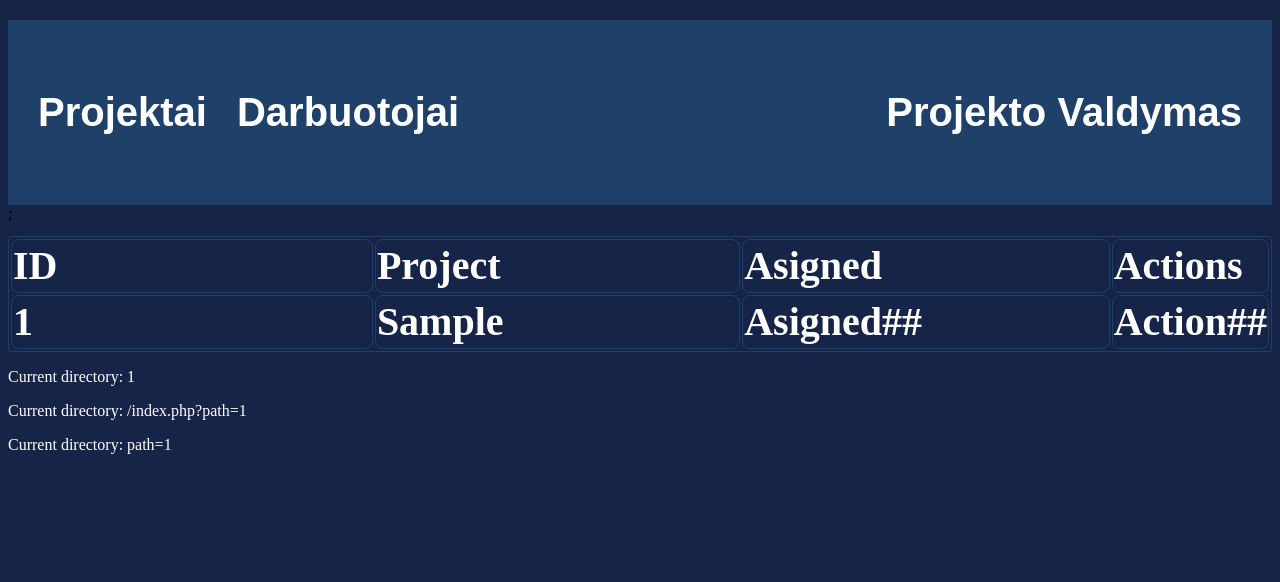
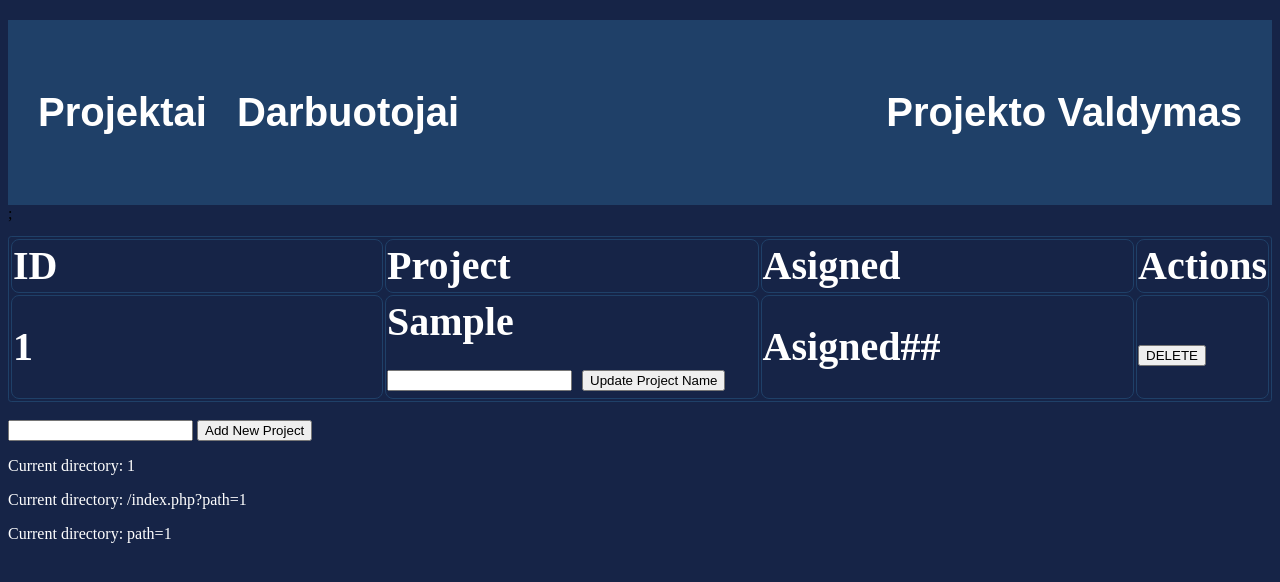
Before and after one commit to eimantaspav/PersonalasMYSQL, a PHP site: page /index.php?path=1 in a window 1280 px wide. Shown: the top 582 px of the page. Run offline with PHP 8.4, Linux system fonts and the light colour scheme; tables that the repository leaves empty or names only in its code hold one stand-in row (values such as "Sample post").

Commit message:
Added update project name, add new project, working on add new staff member

```diff
--- a/index.php
+++ b/index.php
@@ -12,7 +12,32 @@ if (!$conn) {
   die("Connection failed: " . mysqli_connect_error());
 }
 
-// Update name
+
+
+// Add new project
+if (isset($_POST['newProject'])) {
+  $projectName = $_POST['newProject'];
+  $sql = "INSERT INTO projects (project)
+  VALUES ('$projectName')";
+  mysqli_query($conn, $sql);
+  header("Refresh:0");
+}
+
+// Add new staff member
+if (isset($_POST['newMember'])) {
+
+  // $myvalue = 'Test me more';
+  // $arr = explode(' ', trim($myvalue));
+  // echo $arr[0];
+
+  $memberName = $_POST['newMember'];
+  $sql = "INSERT INTO staff (Name, Surname)
+  VALUES ('$memberName', '$memberName')";
+  mysqli_query($conn, $sql);
+  header("Refresh:0");
+}
+
+// Update staff name
 if (isset($_POST['updateName'])) {
   $ID = $_POST['updateName'];
   $name = $_POST['name'];
@@ -21,7 +46,16 @@ if (isset($_POST['updateName'])) {
   header("Refresh:0");
 }
 
-// Update surname
+// Update project name
+if (isset($_POST['updatePName'])) {
+  $ID = $_POST['updatePName'];
+  $name = $_POST['pname'];
+  $sql = "UPDATE projects SET Project='$name' WHERE ID=$ID";
+  mysqli_query($conn, $sql);
+  header("Refresh:0");
+}
+
+// Update staffsurname
 if (isset($_POST['updateSurname'])) {
   $ID = $_POST['updateSurname'];
   $surname = $_POST['surname'];
@@ -29,7 +63,21 @@ if (isset($_POST['updateSurname'])) {
   mysqli_query($conn, $sql);
   header("Refresh:0");
 }
+// Delete  staff by ID
+if (isset($_POST['del'])) {
+  $delID = $_POST['del'];
+  $sql = "DELETE FROM staff WHERE id=$delID";
+  mysqli_query($conn, $sql);
+  header("Refresh:0");
+}
 
+// Delete  projects by ID
+if (isset($_POST['delP'])) {
+  $delID = $_POST['delP'];
+  $sql = "DELETE FROM projects WHERE id=$delID";
+  mysqli_query($conn, $sql);
+  header("Refresh:0");
+}
 
 ?>
 <!DOCTYPE html>
@@ -64,7 +112,6 @@ if (isset($_POST['updateSurname'])) {
   $sqlProjects = "SELECT ID, Project FROM projects";
   $result = $conn->query($sqlProjects);
   if ($_SERVER["REQUEST_URI"] == '/PersonalasMYSQL/' or $_GET["path"] != 'darbuotojai') {
-    // output data of each row
     if ($result->num_rows > 0) {
       echo
         "<tr>
@@ -75,10 +122,17 @@ if (isset($_POST['updateSurname'])) {
     </tr>";
       while ($row = $result->fetch_assoc()) {
         echo
-          "<tr><td>" . $row["ID"] . "</td>" .
-            "<td>" . $row["Project"] . "</td>
+          "<tr><td>" . $row["ID"] .  "</td>" .
+            "<td>" . $row["Project"] . "<form method='POST'>
+            <input type='hidden' name='updatePName' value='" . $row["ID"] . "'>
+            <input type='text' name='pname' value=''>
+            <input  class='buttons' type='submit' value='Update Project Name'>
+           </form>" . "</td>
           <td>Asigned##</td>
-          <td>Action##</td>
+          <td><form method='POST'>
+          <input type='hidden' name='delP' value='" . $row["ID"] . "'>
+          <input  class='buttons' type='submit' value='DELETE'>
+         </form></td>
 
         </tr>";
       }
@@ -119,11 +173,19 @@ if (isset($_POST['updateSurname'])) {
     }
   }
 
+  echo '</table><br>';
 
-
-
-
-  echo '</table>';
+  if ($_SERVER["REQUEST_URI"] == '/PersonalasMYSQL/' or $_GET["path"] != 'darbuotojai') {
+    echo '<form method="POST">
+<input type="text" name="newProject" value="">
+<input type="submit" value="Add New Project">
+</form>';
+  } else if ($_GET["path"] = 'darbuotojai') {
+    echo '<form method="POST">
+<input type="text" name="newMember" value="">
+<input type="submit" value="Add New Member">
+</form>';
+  }
 
   echo '<p class="currentDir">Current directory: ' . $_GET["path"] . '</p>';
   echo '<p class="currentDir">Current directory: ' . $_SERVER["REQUEST_URI"] . '</p>';
```
